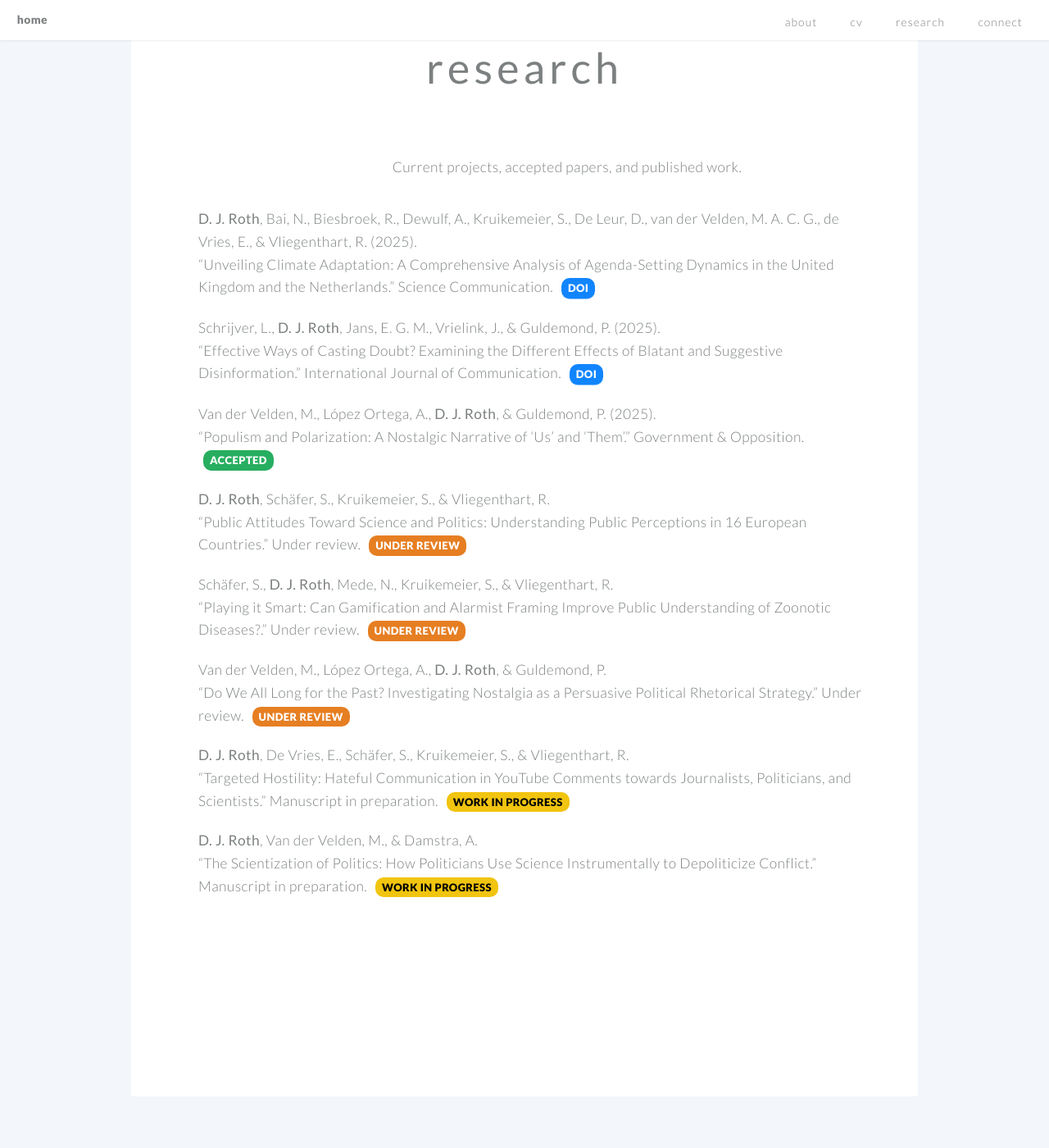
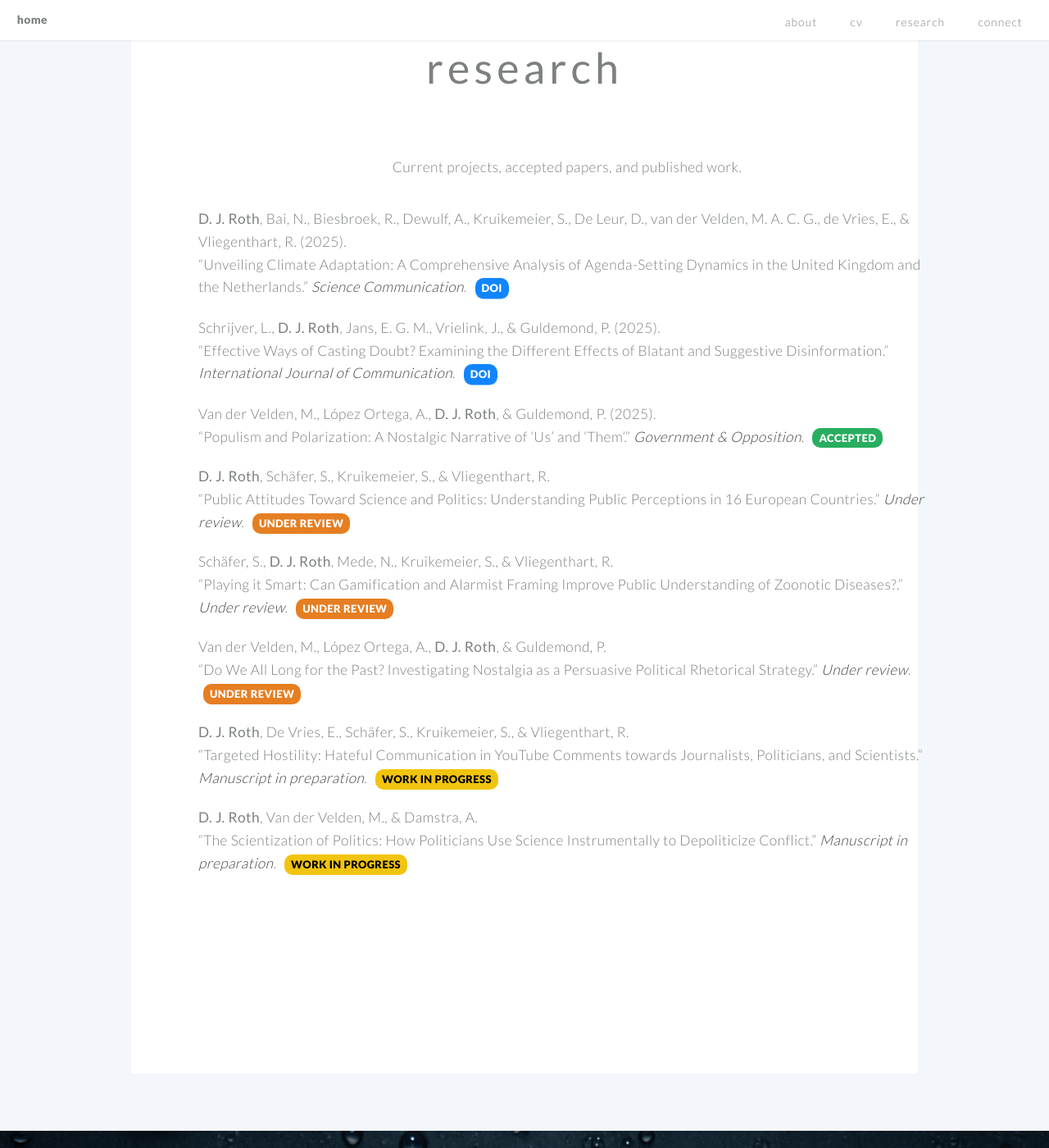
Before and after one commit to denisejroth/denisejroth.github.io, a Jekyll site: the page built from index.md, in a window 1280 px wide and 1400 px high, scrolled down 2258 px. Shown: the whole window at 82% size. Built offline with Jekyll 4.4.1, drawn with Linux system fonts in a browser that asks for light colours.

Commit message:
Update style.css

```diff
--- a/css/style.css
+++ b/css/style.css
@@ -992,7 +992,7 @@ custom styles adapted from Twenty by HTML5 Up
 			width: 5em;
 		}
 
-/* Research / publications list */
+/* ===== Research Section ===== */
 .pub-list {
   list-style: none;
   padding: 0;
@@ -1000,13 +1000,16 @@ custom styles adapted from Twenty by HTML5 Up
   max-width: 900px;
   text-align: left;
 }
+
 .pub-item {
-  position: relative;
   margin: 0 0 1.2em 0;
   line-height: 1.6;
-  padding-right: 88px; /* space for DOI button on right */
 }
-.pub-item .pub-meta { display: inline-block; }
+
+.pub-meta em {
+  font-style: italic;
+  color: #444; /* subtle gray to separate from title */
+}
 
 /* Status tags */
 .status-tag {
@@ -1019,14 +1022,26 @@ custom styles adapted from Twenty by HTML5 Up
   text-transform: uppercase;
   letter-spacing: 0.4px;
 }
-.status-tag.wip     { background:#f1c40f; color:#000; } /* yellow */
-.status-tag.review  { background:#e67e22; color:#fff; } /* orange */
-.status-tag.accepted{ background:#27ae60; color:#fff; } /* green */
 
-/* DOI pill button (only for published with link) */
+.status-tag.wip {
+  background: #f1c40f; /* yellow */
+  color: #000;
+}
+
+.status-tag.review {
+  background: #e67e22; /* orange */
+  color: #fff;
+}
+
+.status-tag.accepted {
+  background: #27ae60; /* green */
+  color: #fff;
+}
+
+/* DOI button (inline with tags) */
 .doi-button {
   display: inline-block;
-  background-color: #1185fe;
+  background-color: #1185fe; /* blue */
   color: #fff !important;
   font-size: 0.75em;
   font-weight: 600;
@@ -1038,6 +1053,7 @@ custom styles adapted from Twenty by HTML5 Up
   text-decoration: none;
   transition: background-color 0.2s ease, transform 0.1s ease;
 }
+
 .doi-button:hover {
   background-color: #0e6ed8;
   transform: scale(1.05);
```
